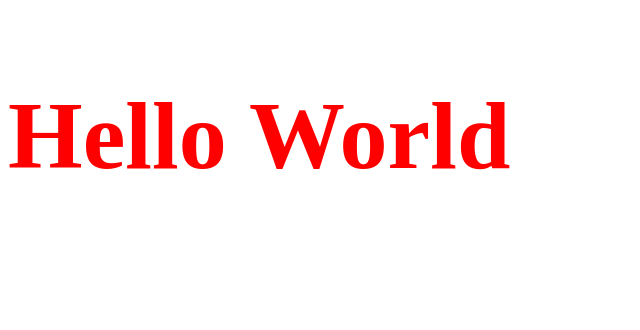
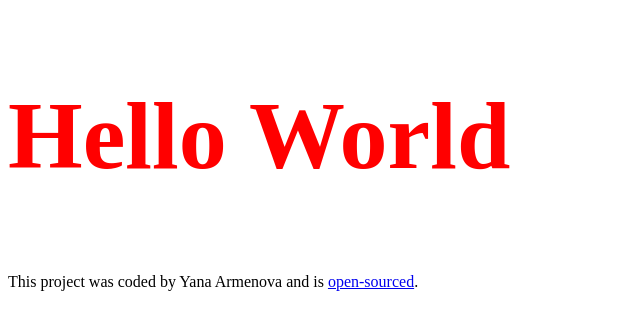
Before and after one commit to yarmenov/karlovo, a plain HTML site: page index.html in a window 1280 px wide. Shown: the whole page, without its empty margins (0-640 px from the left). Drawn offline with Linux system fonts and the light colour scheme.

Commit message:
added a footer with a link to the github repository

```diff
--- a/index.html
+++ b/index.html
@@ -14,5 +14,11 @@
   </head>
   <body>
     <h1>Hello World</h1>
+    <footer>
+      This project was coded by Yana Armenova and is
+      <a href="https://github.com/yarmenov/karlovo.git" target="_blank"
+        >open-sourced</a
+      >.
+    </footer>
   </body>
 </html>
```
